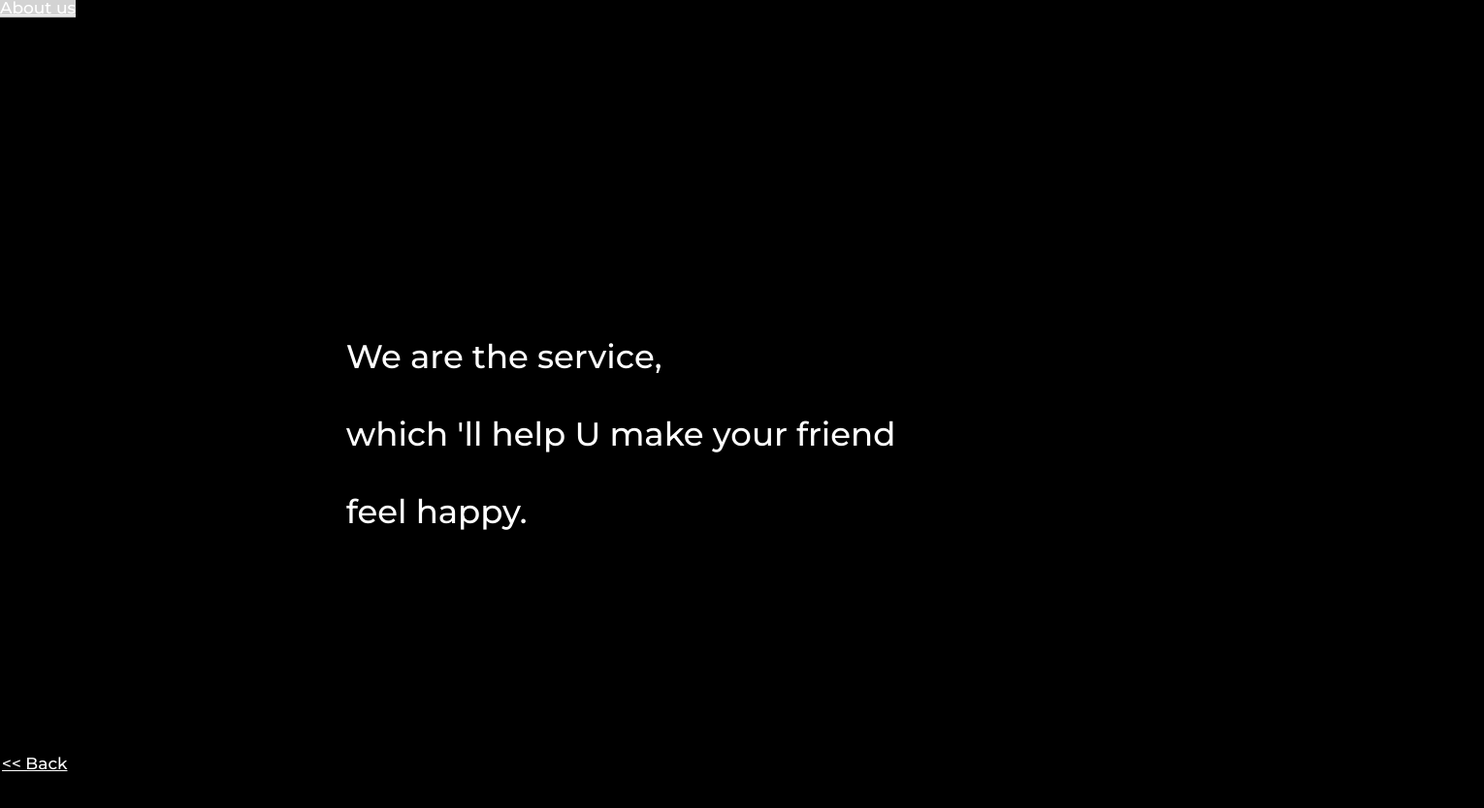
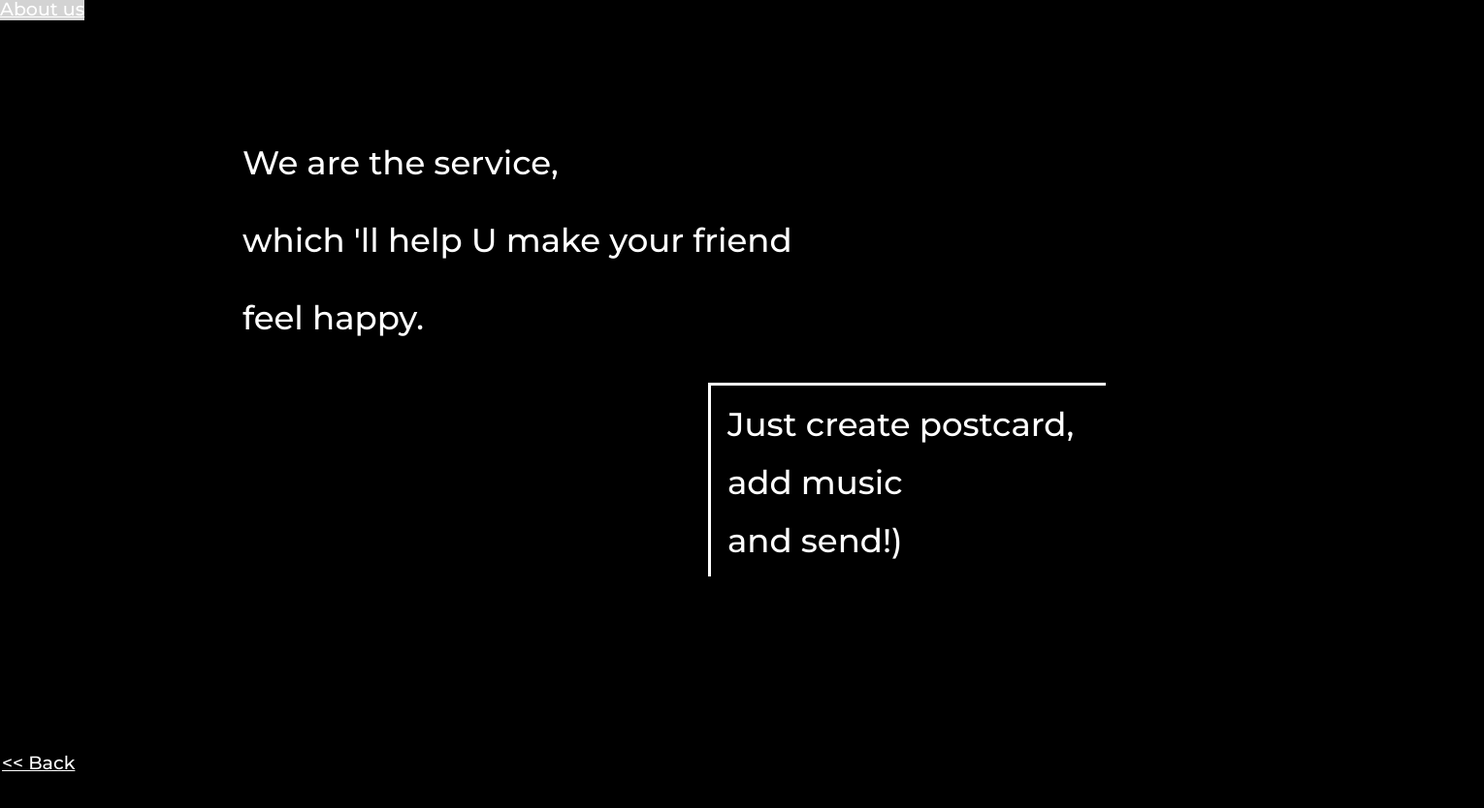
Before and after one commit to cestmoii/-Project-, a plain HTML site: page about.html in a window 1280 px wide. Shown: the whole page at 97% size, 1530 px wide, since content can reach past the window. Before the commit the page ends 800 px from the top, so only its background shows below. Drawn offline with Linux system fonts and the light colour scheme.

Commit message:
text added

```diff
--- a/about.html
+++ b/about.html
@@ -11,9 +11,21 @@
       <a target="_blank" class="about" style="background-color:lightgrey;" href="https://russkaya-kartoshka.github.io/-Project-/about.html">About us</a>
     </header>
 
-    <p id="about">We are the service, <br>
-    which 'll help U make your friend <br>
-    feel happy.</p>
+    <section class="text">
+      <p id="about">We are the service, <br>
+        which 'll help U make your friend <br>
+        feel happy.</p>
+
+        <div class="low">
+          <div class="line"></div>
+          <div class="line2"></div>
+
+          <p id="about2">Just create postcard, <br>
+            add music <br>
+            and send!)
+          </p>
+        </div>
+    </section>
 
     <footer class="fback">
       <a href="https://russkaya-kartoshka.github.io/-Project-/index.html" class="back"><< Back</a>
--- a/stylesheets/content.css
+++ b/stylesheets/content.css
@@ -6,10 +6,49 @@ p {
   top: 6vh;
 }
 
+.text {
+  top: 10vh;
+  position: absolute;
+  width: 100%;
+  height: 100%;
+  left: 250px;
+}
+
 #about {
   line-height: 80px;
   position: relative;
   font-size: 34px;
+}
+
+.low {
+  position: absolute;
+  top: 280px;
+  left: 80px;
+}
+
+.line {
+  background-color: white;
+  width: 3px;
+  height: 200px;
+  left: 400px;
+  top: 35px;
+  position: absolute;
+}
+
+.line2 {
+  background-color: white;
+  width: 410px;
+  height: 3px;
+  left: 400px;
+  top: 35px;
+  position: absolute;
+}
+
+#about2 {
+  line-height: 60px;
+  font-size: 34px;
+  position: relative;
+  left: 420px;
 }
 
 header {
@@ -19,7 +58,7 @@ header {
 }
 
 .create {
-  font-size: 17px;
+  font-size: 19px;
   font-family: 'Montserrat', sans-serif;
   color: white;
   text-decoration: underline;
@@ -31,7 +70,7 @@ header {
 }
 
 .about {
-  font-size: 17px;
+  font-size: 19px;
   font-family: 'Montserrat', sans-serif;
   color: white;
   text-decoration: underline;
@@ -54,7 +93,7 @@ footer {
 }
 
 .back {
-  font-size: 17px;
+  font-size: 19px;
   font-family: 'Montserrat', sans-serif;
   color: white;
   text-decoration: underline;
```
